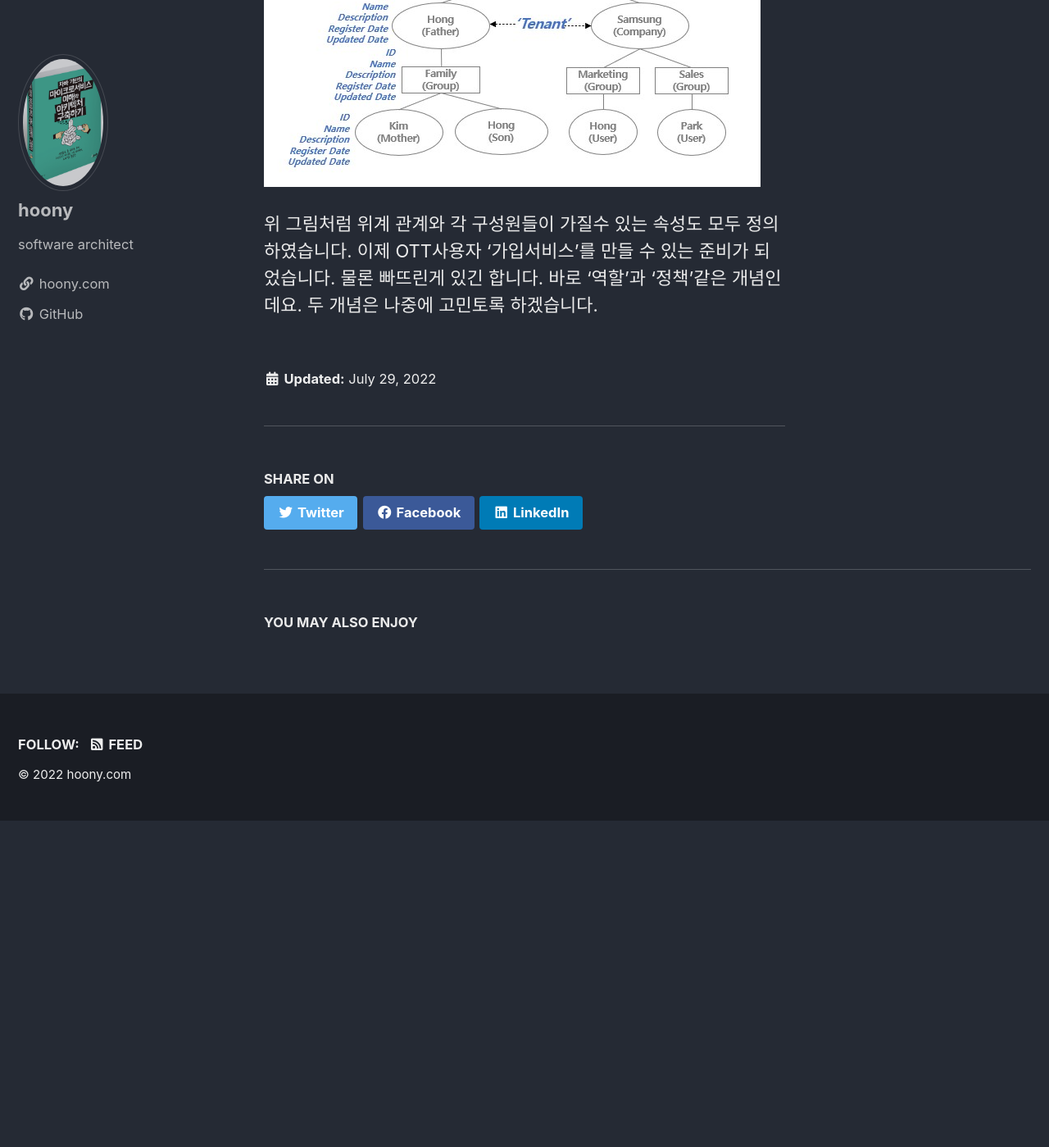
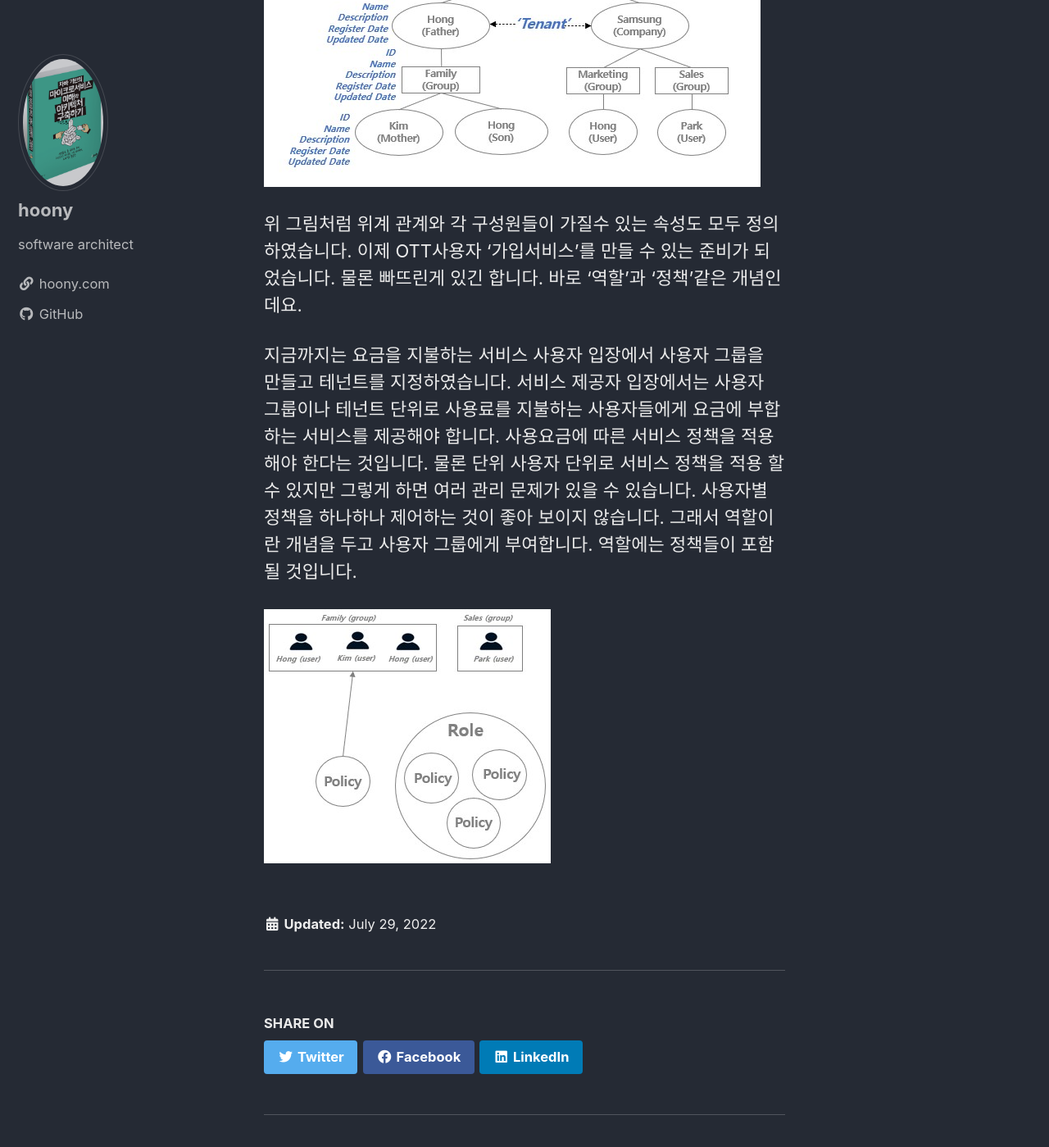
Before and after one commit to architectstory/architectstory.github.io, a Jekyll site: the page built from _posts/2022-07-29-Microservice-Authentication-Authorization - 복사본.md, in a window 1280 px wide and 1400 px high, scrolled down 4092 px. Shown: the whole window at 82% size. Built offline with Jekyll 4.4.1, drawn with Linux system fonts in a browser that asks for light colours; cached includes are drawn as plain includes; before the commit the page ends 5093 px from its top, so only the background shows below that; some of the changed text lies outside the part shown.

```diff
--- a/_posts/2022-07-29-Microservice-Authentication-Authorization.md
+++ b/_posts/2022-07-29-Microservice-Authentication-Authorization - 복사본.md
@@ -47,4 +47,11 @@
 
 위 그림처럼 위계 관계와 각 구성원들이 가질수 있는 속성도 모두 정의하였습니다.
 이제 OTT사용자 '가입서비스'를 만들 수 있는 준비가 되었습니다.
-물론 빠뜨린게 있긴 합니다. 바로 '역할'과 '정책'같은 개념인데요. 두 개념은 나중에 고민토록 하겠습니다.
+물론 빠뜨린게 있긴 합니다. 바로 '역할'과 '정책'같은 개념인데요.
+
+지금까지는 요금을 지불하는 서비스 사용자 입장에서 사용자 그룹을 만들고 테넌트를 지정하였습니다.
+서비스 제공자 입장에서는 사용자 그룹이나 테넌트 단위로 사용료를 지불하는 사용자들에게 요금에 부합하는 서비스를 제공해야 합니다. 사용요금에 따른 서비스 정책을 적용해야 한다는 것입니다.
+물론 단위 사용자 단위로 서비스 정책을 적용 할 수 있지만 그렇게 하면 여러 관리 문제가 있을 수 있습니다. 사용자별 정책을 하나하나 제어하는 것이 좋아 보이지 않습니다.
+그래서 역할이란 개념을 두고 사용자 그룹에게 부여합니다. 역할에는 정책들이 포함 될 것입니다.
+
+![ott](/assets/images/rolenpolicy.jpg)
```
Also changed, not shown: _posts/2022-08-27-Microservice-SAGA.md (added, +40 -0 lines), assets/images/choreography.jpg (added), assets/images/coffee1.jpg (added), assets/images/microservice1.jpg (added), assets/images/microservice2.jpg (added), assets/images/monolith.jpg (added), assets/images/orchestration.jpg (added), assets/images/rolenpolicy.jpg (added).
